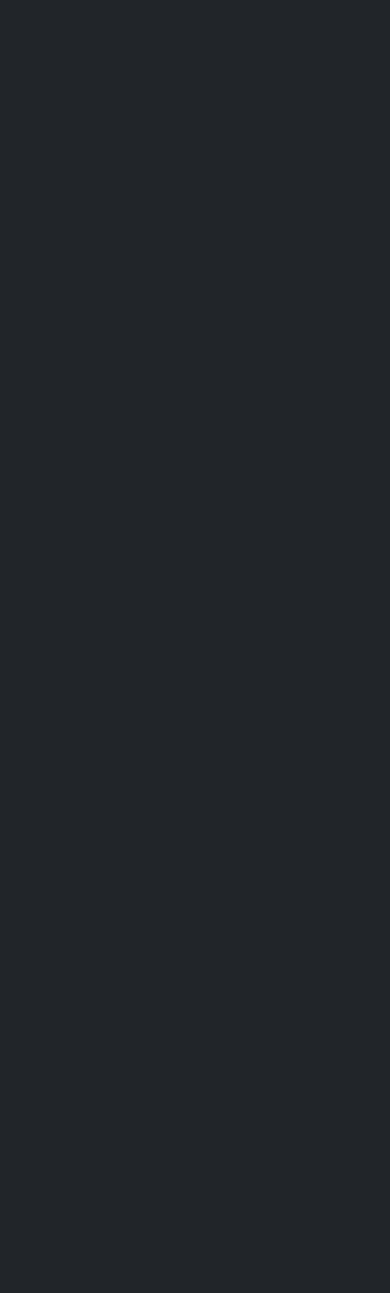
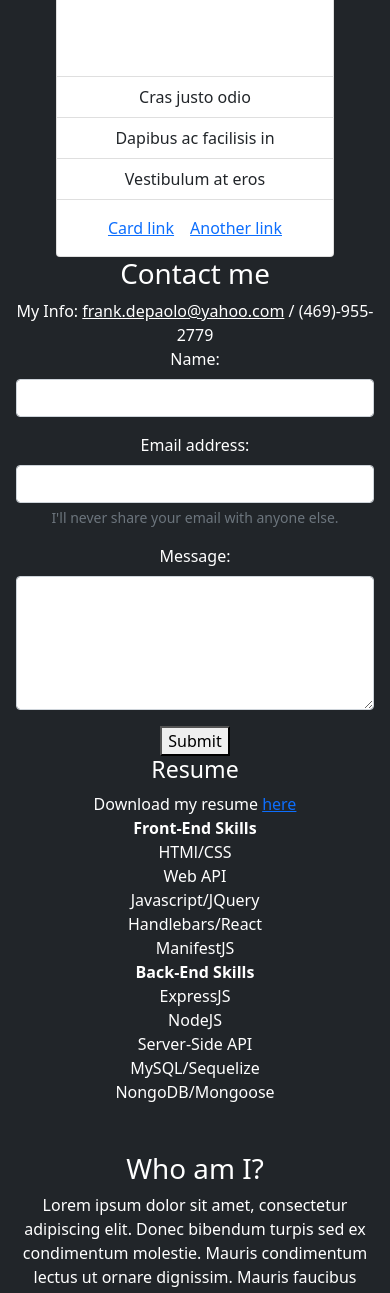
Before and after one commit to DragoonKite/spa-portfolio, a React (Create React App) app: page / in a window 390 px wide. Shown: the part 2059-3352 px from the top of the page. Before the commit the page ends 1063 px from the top, so only its background shows below. Built offline with nearby package versions, Linux system fonts and the light colour scheme.

Commit message:
got cards for projects layed out and displayed how I want, mobile responsive layout

```diff
--- a/src/App.css
+++ b/src/App.css
@@ -69,3 +69,9 @@ a.unlink:hover {
   color: #fff;
   border-bottom-color: #fff;
 }
+
+ul.unstyled {
+  list-style-type: none;
+  padding: 0;
+  margin: 0;
+}
--- a/src/App.js
+++ b/src/App.js
@@ -3,6 +3,7 @@ import './App.css';
 import Header from './components/Header'
 import Project from './components/Project'
 import Contact from './components/Contact'
+import Resume from './components/Resume'
 import Footer from './components/Footer'
 import 'bootstrap/dist/css/bootstrap.min.css';
 
@@ -11,7 +12,9 @@ function App() {
     <div className='cover-container d-flex w-100 h-100 p-3 mx-auto flex-column'>
       <Header></Header>
       <main>
+        <Project></Project>
         <Contact></Contact>
+        <Resume></Resume>
         <section className='my-5'>
             <h1 id='about'>Who am I?</h1>
             <div className="my-2">
--- a/src/components/Contact/index.js
+++ b/src/components/Contact/index.js
@@ -34,6 +34,7 @@ function Contact() {
 
         <section>
           <h1>Contact me</h1>
+          <span>My Info: <a href = "mailto:frank.depaolo@yahoo.com" target="_blank" rel="noopener noreferrer" className="unlink">frank.depaolo@yahoo.com</a> / (469)-955-2779</span>
           <form id="contact-form" className='' onSubmit={handleSubmit}>
             <div className='form-group'>
                 <label htmlFor="name">Name:</label>
--- a/src/components/Project/index.js
+++ b/src/components/Project/index.js
@@ -1,5 +1,77 @@
 import React from 'react'
 
-function Project () {}
+function Project () {
+    return(
+        <section>
+            <h2>Projects</h2>
+            <div className='d-flex flex-wrap justify-content-center' style={{width: "80%", margin: "auto"}}>
+                <div className="card mx-1" style={{width: "18rem"}}>
+                    <img className="card-img-top" src="..." alt="Card image cap"/>
+                    <div className="card-body">
+                        <h5 className="card-title">Card title</h5>
+                        <p className="card-text">Some quick example text to build on the card title and make up the bulk of the card's content.</p>
+                    </div>
+                    <ul className="list-group list-group-flush">
+                        <li className="list-group-item">Cras justo odio</li>
+                        <li className="list-group-item">Dapibus ac facilisis in</li>
+                        <li className="list-group-item">Vestibulum at eros</li>
+                    </ul>
+                    <div className="card-body">
+                        <a href="#" className="card-link">Card link</a>
+                        <a href="#" className="card-link">Another link</a>
+                    </div>
+                </div>
+                <div className="card mx-1" style={{width: "18rem"}}>
+                    <img className="card-img-top" src="..." alt="Card image cap"/>
+                    <div className="card-body">
+                        <h5 className="card-title">Card title</h5>
+                        <p className="card-text">Some quick example text to build on the card title and make up the bulk of the card's content.</p>
+                    </div>
+                    <ul className="list-group list-group-flush">
+                        <li className="list-group-item">Cras justo odio</li>
+                        <li className="list-group-item">Dapibus ac facilisis in</li>
+                        <li className="list-group-item">Vestibulum at eros</li>
+                    </ul>
+                    <div className="card-body">
+                        <a href="#" className="card-link">Card link</a>
+                        <a href="#" className="card-link">Another link</a>
+                    </div>
+                </div>
+                <div className="card mx-1" style={{width: "18rem"}}>
+                    <img className="card-img-top" src="..." alt="Card image cap"/>
+                    <div className="card-body">
+                        <h5 className="card-title">Card title</h5>
+                        <p className="card-text">Some quick example text to build on the card title and make up the bulk of the card's content.</p>
+                    </div>
+                    <ul className="list-group list-group-flush">
+                        <li className="list-group-item">Cras justo odio</li>
+                        <li className="list-group-item">Dapibus ac facilisis in</li>
+                        <li className="list-group-item">Vestibulum at eros</li>
+                    </ul>
+                    <div className="card-body">
+                        <a href="#" className="card-link">Card link</a>
+                        <a href="#" className="card-link">Another link</a>
+                    </div>
+                </div>
+                <div className="card mx-1" style={{width: "18rem"}}>
+                    <img className="card-img-top" src="..." alt="Card image cap"/>
+                    <div className="card-body">
+                        <h5 className="card-title">Card title</h5>
+                        <p className="card-text">Some quick example text to build on the card title and make up the bulk of the card's content.</p>
+                    </div>
+                    <ul className="list-group list-group-flush">
+                        <li className="list-group-item">Cras justo odio</li>
+                        <li className="list-group-item">Dapibus ac facilisis in</li>
+                        <li className="list-group-item">Vestibulum at eros</li>
+                    </ul>
+                    <div className="card-body">
+                        <a href="#" className="card-link">Card link</a>
+                        <a href="#" className="card-link">Another link</a>
+                    </div>
+                </div>
+            </div>
+        </section>
+    )
+}
 
 export default Project;
--- /dev/null
+++ b/src/components/Resume/index.js
@@ -0,0 +1,30 @@
+import React from 'react';
+
+function Resume () {
+    return(
+        <section>
+            <h3>Resume</h3>
+            <span>Download my resume <a href='/utils/resume.pdf' download>here</a></span>
+            <div>
+                <strong>Front-End Skills</strong>
+                <ul className='unstyled'>
+                    <li>HTMl/CSS</li>
+                    <li>Web API</li>
+                    <li>Javascript/JQuery</li>
+                    <li>Handlebars/React</li>
+                    <li>ManifestJS</li>
+                </ul>
+                <strong>Back-End Skills</strong>
+                <ul className='unstyled'>
+                    <li>ExpressJS</li>
+                    <li>NodeJS</li>
+                    <li>Server-Side API</li>
+                    <li>MySQL/Sequelize</li>
+                    <li>NongoDB/Mongoose</li>
+                </ul>
+            </div>
+        </section>
+    )
+};
+
+export default Resume;
```
Also changed, not shown: 1 other file (tests, documents, lock files or other folders).
